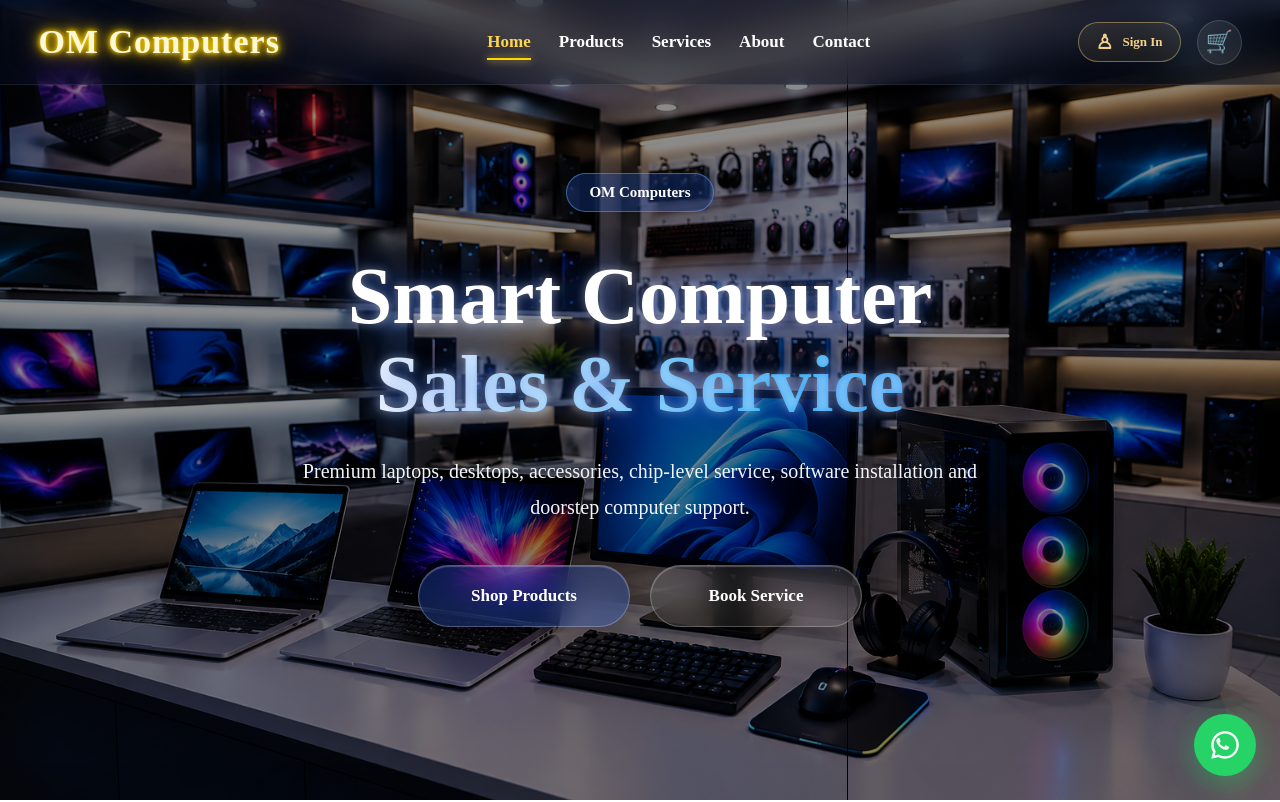
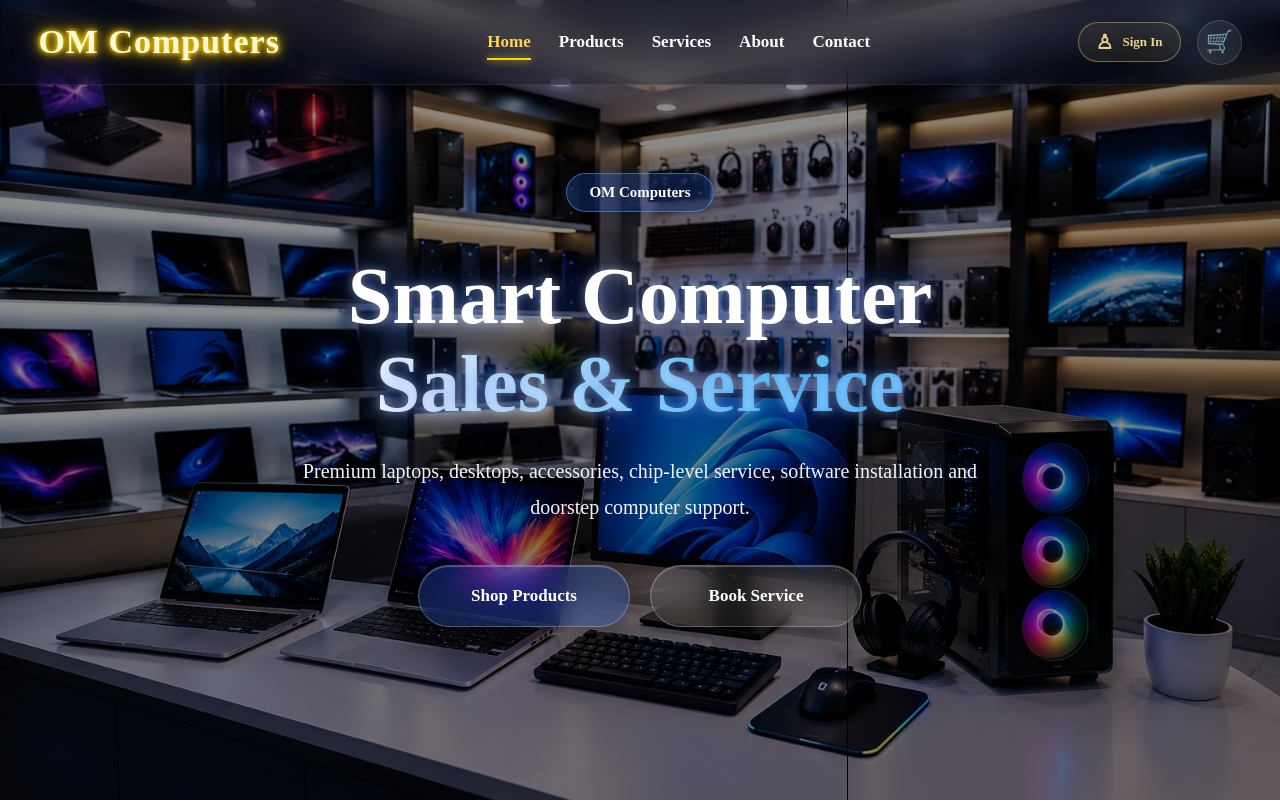
Before and after one commit to amihub2026-sys/om-computers, an Angular app: page / in a window 1280 px wide. Shown: the top 802 px of the page. Built offline with nearby package versions, Linux system fonts and the light colour scheme; no server answers.

Commit message:
whatsapp

```diff
--- a/src/app/app.html
+++ b/src/app/app.html
@@ -1,28 +1 @@
 <router-outlet></router-outlet>
-
-<!-- GLOBAL WHATSAPP BUTTON -->
-<a
-  class="global-whatsapp"
-  href="https://wa.me/919344104673?text=Hello%20OM%20Computers%20%26%20Power%20Solutions,%20I%20would%20like%20to%20know%20more%20about%20your%20products%20and%20services."
-  target="_blank"
-  rel="noopener noreferrer"
-  aria-label="Chat with OM Computers on WhatsApp"
->
-
-  <svg
-    viewBox="0 0 32 32"
-    xmlns="http://www.w3.org/2000/svg"
-    aria-hidden="true"
-  >
-    <path
-      fill="currentColor"
-      d="M19.11 17.35c-.29-.15-1.72-.85-1.99-.95-.27-.1-.46-.15-.66.15-.19.29-.75.95-.92 1.14-.17.19-.34.22-.63.07-.29-.15-1.23-.45-2.34-1.45-.86-.77-1.45-1.72-1.62-2.01-.17-.29-.02-.45.13-.59.13-.13.29-.34.44-.51.15-.17.19-.29.29-.49.1-.19.05-.37-.02-.51-.07-.15-.66-1.6-.9-2.19-.24-.57-.48-.49-.66-.5h-.56c-.19 0-.51.07-.78.37-.27.29-1.02 1-1.02 2.43s1.05 2.82 1.19 3.01c.15.19 2.06 3.14 4.99 4.4.7.3 1.24.48 1.66.62.7.22 1.33.19 1.83.12.56-.08 1.72-.7 1.97-1.38.24-.68.24-1.26.17-1.38-.07-.12-.27-.19-.56-.34z"
-    />
-
-    <path
-      fill="currentColor"
-      d="M16.04 3C8.86 3 3.03 8.81 3.03 15.98c0 2.29.6 4.53 1.74 6.5L3 29l6.69-1.75a12.97 12.97 0 0 0 6.34 1.61h.01c7.17 0 13-5.82 13-12.99C29.04 8.81 23.21 3 16.04 3zm0 23.67h-.01a10.73 10.73 0 0 1-5.47-1.5l-.39-.23-3.97 1.04 1.06-3.87-.25-.4a10.7 10.7 0 0 1-1.65-5.73c0-5.89 4.8-10.69 10.7-10.69 5.89 0 10.69 4.8 10.69 10.69 0 5.9-4.8 10.69-10.71 10.69z"
-    />
-  </svg>
-
-</a>
```
